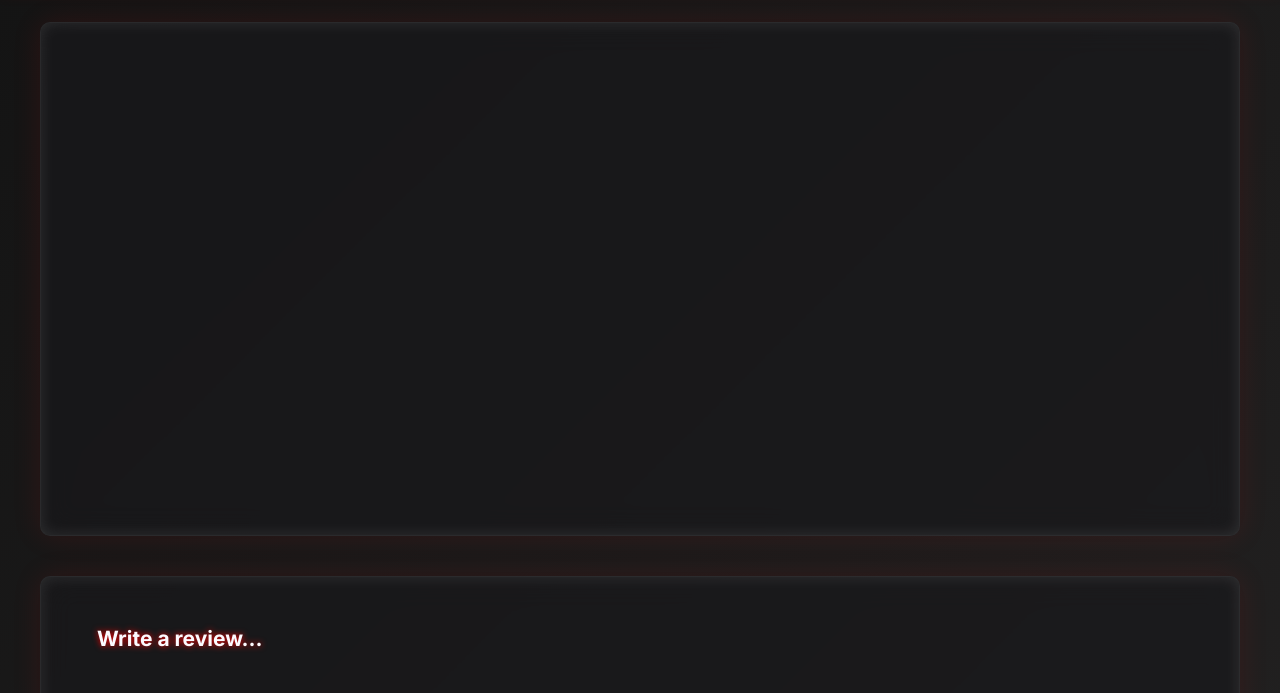
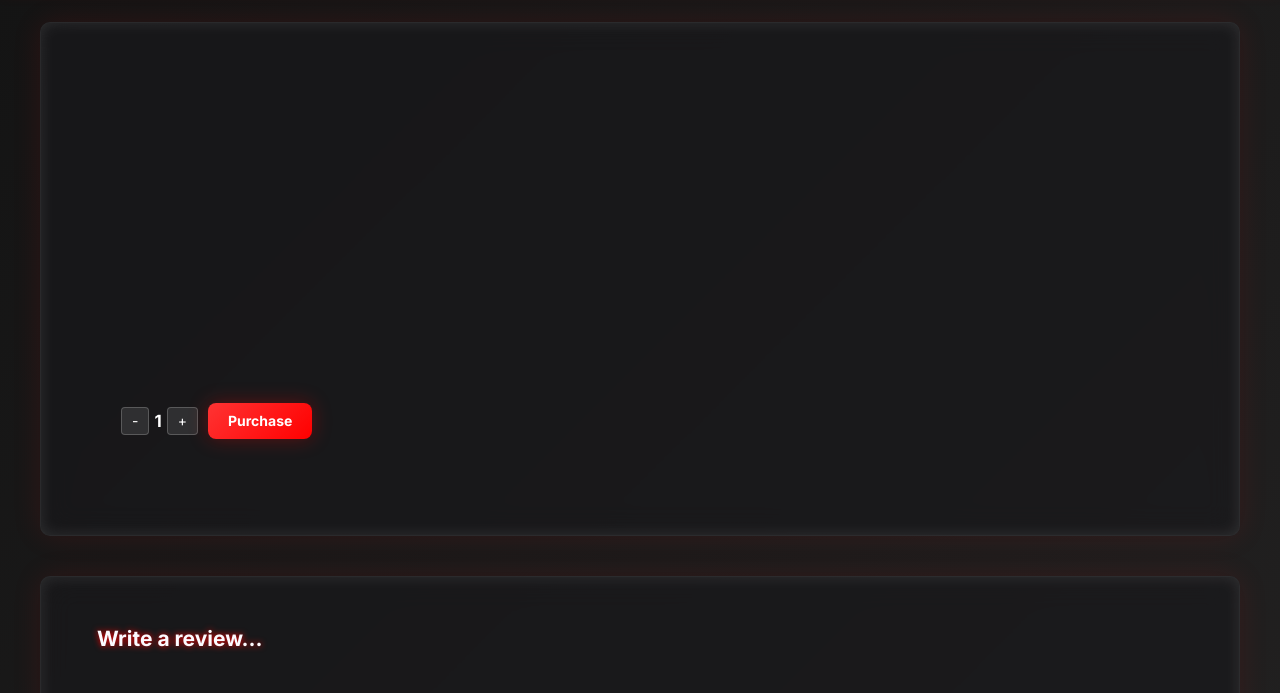
Before and after one commit to yeowy/aonix, a plain HTML site: page pages/product_review.html in a window 1280 px wide. Shown: the part 75-768 px from the top of the page. Drawn offline with Linux system fonts and the light colour scheme; no server answers.

Commit message:
add puchaes botton css

```diff
--- a/pages/product_review.html
+++ b/pages/product_review.html
@@ -21,7 +21,16 @@
                 <div class="product-details">
                     <h1 class="text-glow product-name"><!-- Filled by JS --></h1>
                     <p class="product-description"><!-- Filled by JS --></p>
-                    <p class="product-price"><!-- Filled by JS --></p>
+                    <div class="product-bottom-right">
+                        <div class="product-price"><!-- Filled by JS --></div>
+                        <div class="quantity-controls">
+                            <button onclick="updateQuantity(-1)">-</button>
+                            <span id="quantity">1</span>
+                            <button onclick="updateQuantity(1)">+</button>
+                        </div>
+                        <button class="add-to-cart-btn" onclick="addToCart()">Purchase</button>
+
+                    </div>
 
                     <div class="rating-summary">
                         <div class="average-rating">
--- a/stylesheets/product_review.css
+++ b/stylesheets/product_review.css
@@ -348,3 +348,58 @@ header {
     right: 15px; /
 
 }
+
+/* ...existing code... */
+
+.product-bottom-right {
+    display: flex;
+    align-items: center;
+    gap: 10px;
+}
+
+.quantity-controls {
+    display: flex;
+    align-items: center;
+    gap: 5px;
+}
+
+.quantity-controls button {
+    background: rgba(255, 255, 255, 0.1);
+    border: 1px solid rgba(255, 255, 255, 0.2);
+    color: white;
+    border-radius: 4px;
+    padding: 5px 10px;
+    cursor: pointer;
+    transition: all 0.3s ease;
+}
+
+.quantity-controls button:hover {
+    background: rgba(255, 255, 255, 0.2);
+}
+
+.quantity-controls span {
+    color: white;
+    font-size: 1.2rem;
+    font-weight: bold;
+}
+
+.add-to-cart-btn {
+    background: linear-gradient(135deg, #ff3333, #ff0000);
+    color: white;
+    border: none;
+    border-radius: 8px;
+    padding: 10px 20px;
+    cursor: pointer;
+    font-weight: bold;
+    transition: all 0.3s ease;
+    box-shadow: 0 0 20px rgba(255, 0, 0, 0.3);
+    padding: 10px 20px;
+}
+
+.add-to-cart-btn:hover {
+    background: linear-gradient(135deg, #851b1b, #690303);
+    box-shadow: 0 0 30px rgba(68, 2, 2, 0.5);
+    transform: translateY(-2px);
+}
+
+/* ...existing code... */
--- a/stylesheets/store.css
+++ b/stylesheets/store.css
@@ -347,25 +347,6 @@
     font-size: 1.2rem;
 }
 
-.add-to-cart-btn {
-    display: flex;
-    justify-content: flex-end;
-    width: 100%;
-    padding: 10px;
-    color: white;
-    border: none;
-    border-radius: 6px;
-    cursor: pointer;
-    transition: all 0.3s ease;
-    font-weight: bold;
-}
-
-.add-to-cart-btn:hover {
-    transform: scale(1.05);
-    background: linear-gradient(135deg, #751a1a, #690202);
-    box-shadow: 0 0 20px rgba(255, 0, 0, 0.3);
-}
-
 /* 商品圖片容器 */
 .product-card img {
     width: 100%;
@@ -685,11 +666,6 @@
         margin-top: 0.5rem;
     }
 
-    .add-to-cart-btn {
-        width: 100%;
-        margin-top: 1rem;
-    }
-
     .filter-section {
         position: unset;
     }
@@ -702,11 +678,6 @@
         display: none;
     }
 
-    .add-to-cart-btn {
-        justify-content: center;
-        margin-top: 0;
-    }
-
     .filter-section {
         display: none;
     }
```
